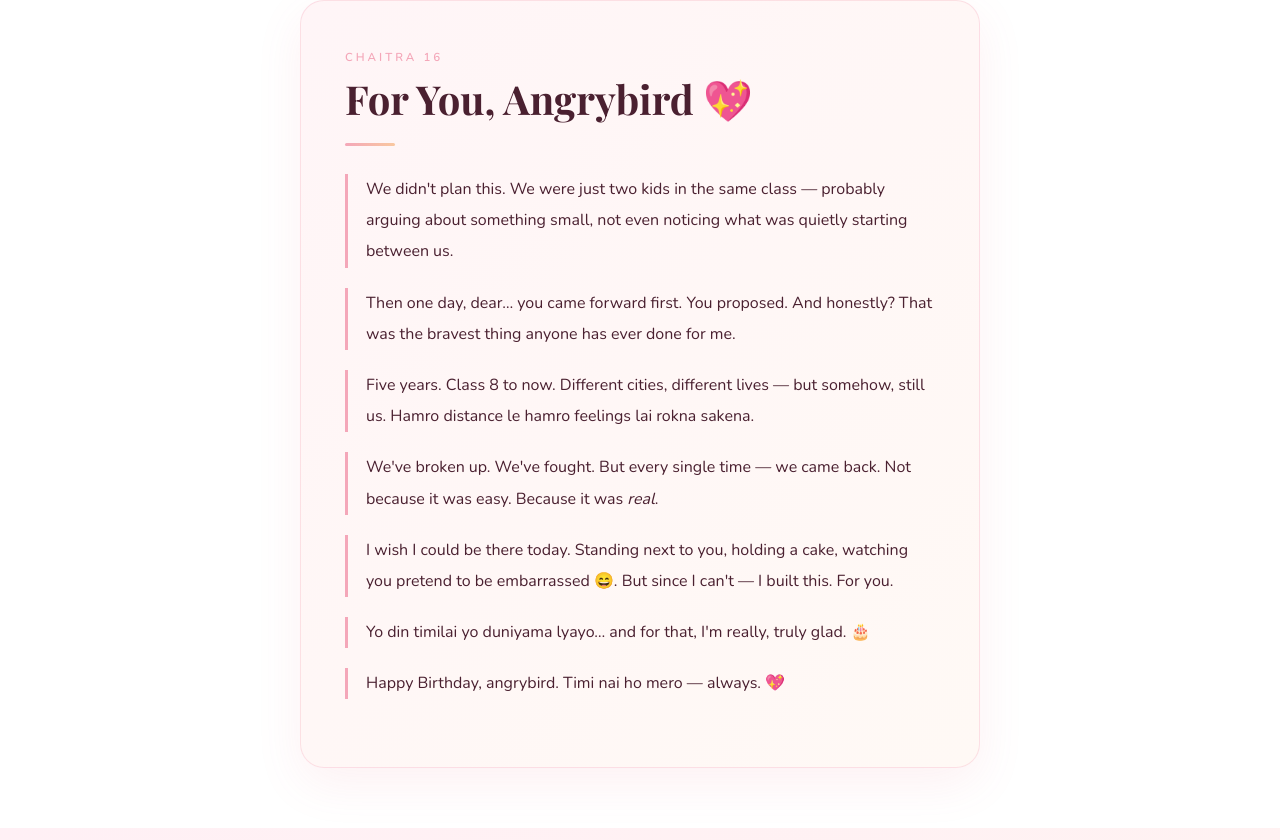
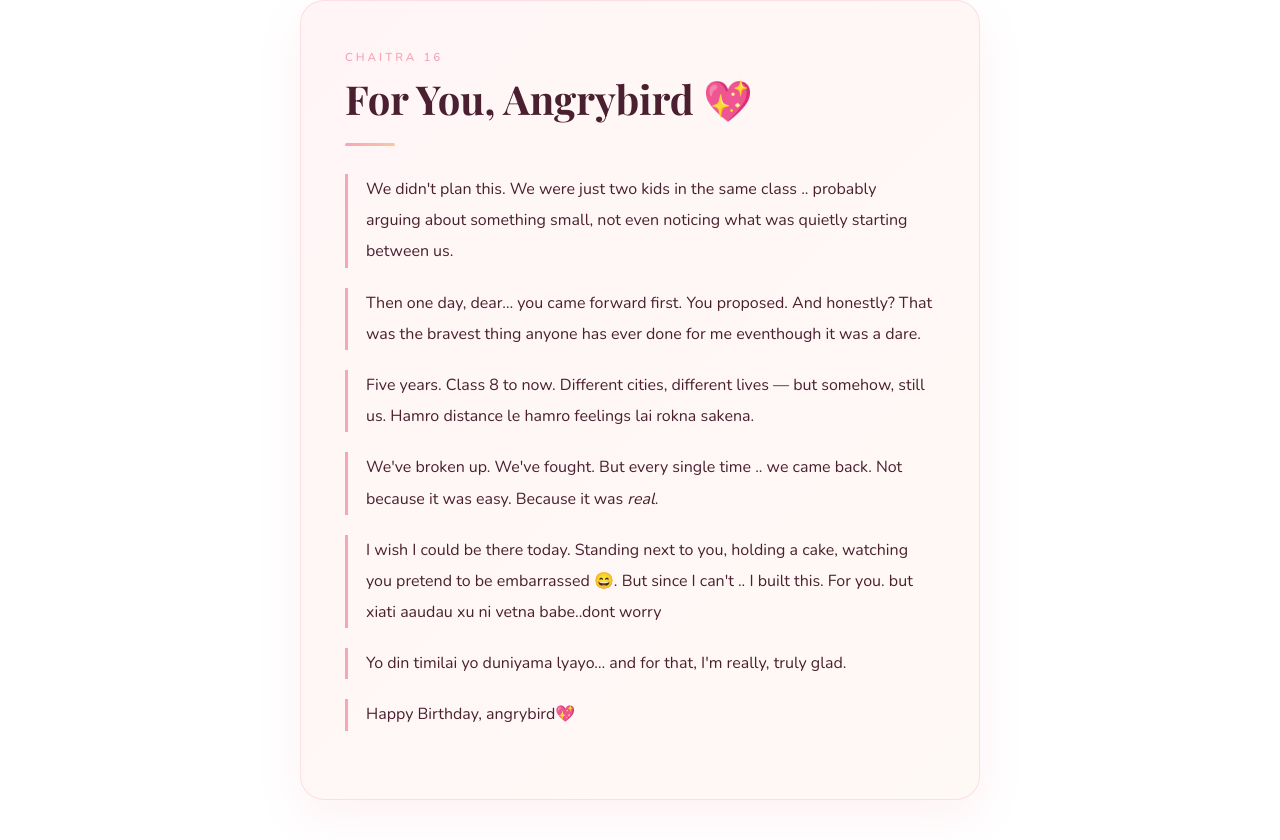
Before and after one commit to rajababugupta/birthday, a plain HTML site: page index.html in a window 1280 px wide. Shown: the part 860-1700 px from the top of the page. Drawn offline with nearby package versions, Linux system fonts and the light colour scheme; a web font is replaced by a local one.

Commit message:
Update index.html

```diff
--- a/index.html
+++ b/index.html
@@ -230,7 +230,7 @@
 <section id="landing">
   <div>
     <span class="cake">🎂</span>
-    <h1>Happy Birthday,<br>my lovee 🐦❤️</h1>
+    <h1>Happy Birthday,<br>my lovee ❤️</h1>
     <div class="typing-wrap">
       <span id="typing-text"></span><span class="cursor"></span>
     </div>
@@ -246,13 +246,13 @@
     <h2>For You, Angrybird 💖</h2>
     <div class="line"></div>
 
-    <p>We didn't plan this. We were just two kids in the same class — probably arguing about something small, not even noticing what was quietly starting between us.</p>
-    <p>Then one day, dear… you came forward first. You proposed. And honestly? That was the bravest thing anyone has ever done for me.</p>
+    <p>We didn't plan this. We were just two kids in the same class .. probably arguing about something small, not even noticing what was quietly starting between us.</p>
+    <p>Then one day, dear… you came forward first. You proposed. And honestly? That was the bravest thing anyone has ever done for me eventhough it was a dare.</p>
     <p>Five years. Class 8 to now. Different cities, different lives — but somehow, still us. Hamro distance le hamro feelings lai rokna sakena.</p>
-    <p>We've broken up. We've fought. But every single time — we came back. Not because it was easy. Because it was <em>real</em>.</p>
-    <p>I wish I could be there today. Standing next to you, holding a cake, watching you pretend to be embarrassed 😄. But since I can't — I built this. For you.</p>
-    <p>Yo din timilai yo duniyama lyayo… and for that, I'm really, truly glad. 🎂</p>
-    <p>Happy Birthday, angrybird. Timi nai ho mero — always. 💖</p>
+    <p>We've broken up. We've fought. But every single time .. we came back. Not because it was easy. Because it was <em>real</em>.</p>
+    <p>I wish I could be there today. Standing next to you, holding a cake, watching you pretend to be embarrassed 😄. But since I can't .. I built this. For you. but xiati aaudau xu ni vetna babe..dont worry</p>
+    <p>Yo din timilai yo duniyama lyayo… and for that, I'm really, truly glad. </p>
+    <p>Happy Birthday, angrybird💖</p>
   </div>
 </section>
 
@@ -317,8 +317,8 @@
 
 <!-- ===== FOOTER ===== -->
 <footer>
-  <p class="fn">With all my love — Raja 💖</p>
-  <p>For my angrybird. My longest story. My forever plan.</p>
+  <p class="fn">With all my love ...your boy 💖</p>
+  <p>For my angrybird. My Wifey . My forever plan.</p>
   <p style="margin-top:14px; font-size:0.8rem; opacity:0.6;">Chaitra 16 · Always yours 🌸</p>
 </footer>
 
```
